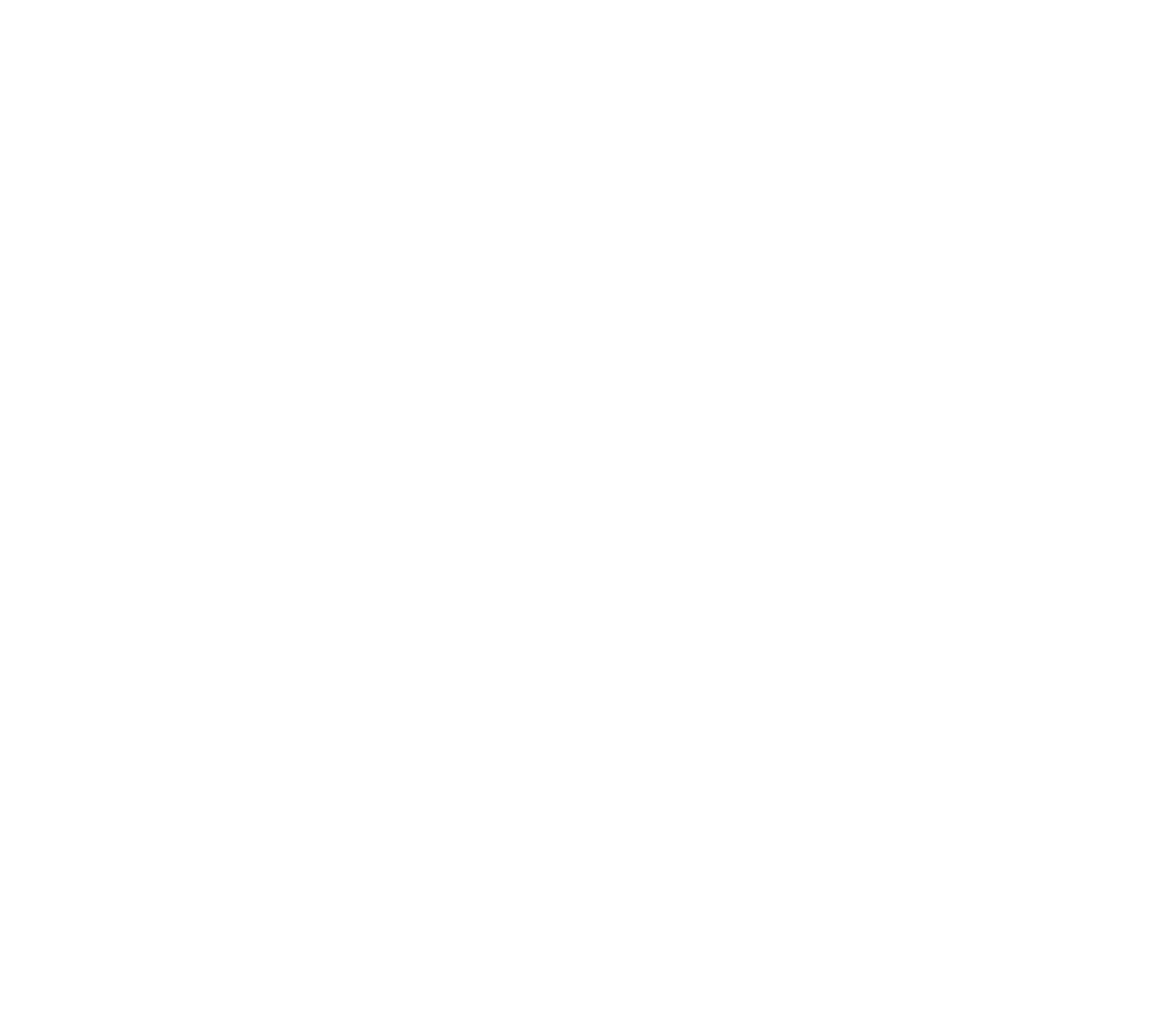
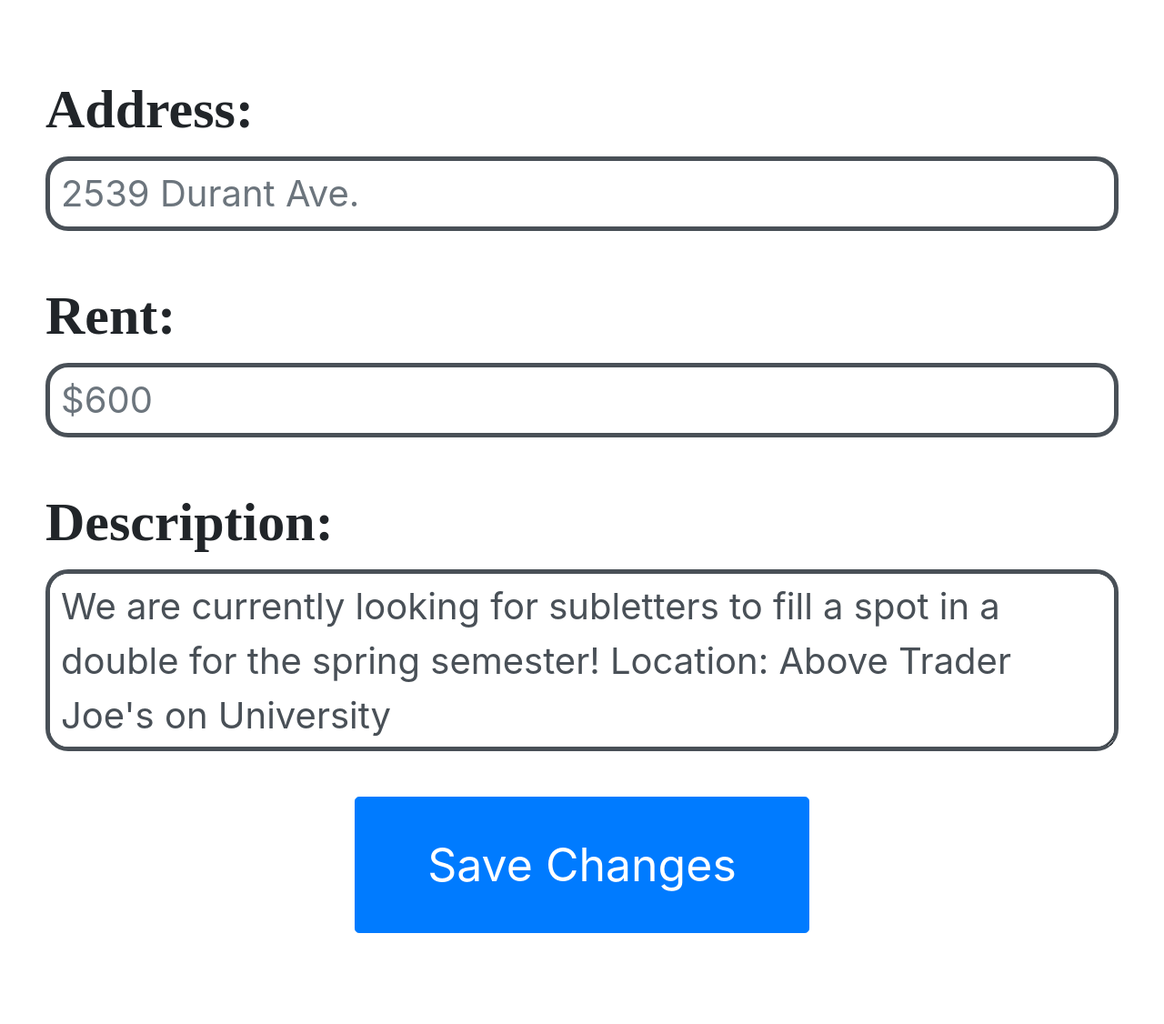
Before and after one commit to saahilchadha1/BearLodge, a Django app: page /listing/1 in a window 1280 px wide. Before the commit the part shown is empty. Shown: the part 646-1772 px from the top of the page at 91% size. Before the commit the page ends 800 px from the top, so only its background shows below. Run offline with Django 3.2, Linux system fonts and the light colour scheme; some libraries are stand-ins or nearby versions.

Commit message:
Completed listing_edit layout

```diff
--- a/draw/templates/draw/listing_edit.html
+++ b/draw/templates/draw/listing_edit.html
@@ -11,10 +11,101 @@
     <script type="text/javascript" src="{% static 'draw/vendor/paper/paper-full.min.js' %}"></script>
 
     <style type="text/css">
+
+    #p1 {
+        margin: 0;
+        margin-top: 188px;
+        margin-bottom: 20px;
+        text-align: center;
+
+        font-family: PT Sans Caption;
+        font-style: normal;
+        font-weight: bold;
+        font-size: 100px;
+        line-height: 39px;
+    }
+
+    .photo-container {
+        display: flex;
+        flex-direction: row;
+        justify-content: space-between;
+        padding: 50px;
+    }
+
+    .photo-reel {
+        margin-top: 50px;
+        height: 250px;
+        width: 250px;
+    }
+
+    .form-container {
+        display: flex;
+        flex-direction: column;
+        justify-content: flex-start;
+        padding:50px;
+    }
+
+    .form-text {
+        margin-top: 50px;
+        text-align: left;
+
+        font-family: PT Sans Caption;
+        font-style: normal;
+        font-weight: bold;
+        font-size: 60px;
+        line-height: 39px;
+    }
+
+    .form-control {
+        font-size: 40px;
+        border-radius: 25px;
+        border: 5px solid;
+    }
+
+    #description {
+        height: 25vh;
+    }
+
+    .btn-lg {
+        height: 150px;
+        width: 500px;
+        font-size: 50px;
+    }
+
     </style>
+
+    <script>
+        var link = window.location.href;
+        var reqId = link.split('/')[link.split('/').length - 1];
+    </script>
 
 </head>
 <body>
+    <p id="p1">Add Photos</p>
+    <div class="photo-container">
+        <img class="photo-reel" src="https://drive.google.com/uc?id=17TkigL_LYT2zAUkkjgS-_CGIvbh0TVTK" />
+        <img class="photo-reel" src="https://drive.google.com/uc?id=1TegF4GTy78rK6xnrcH57_UQIeshtKm--" />
+        <img class="photo-reel" src="https://www.iconsdb.com/icons/preview/blue/camera-4-xxl.png" />
+    </div>
+
+    <div class="form-container">
+        <form>
+            <label class="form-text" for="address">Address:</label><br>
+            <input class="form-control" type="text" id="address" name="address" placeholder="2539 Durant Ave."><br>
+
+            <label class="form-text" for="rent">Rent:</label><br>
+            <input class="form-control" type="text" id="rent" name="rent" placeholder="$600"><br>
+
+            <label class="form-text" for="description">Description:</label><br>
+            <textarea class="form-control" id="description" name="description">We are currently looking for subletters to fill a spot in a double for the spring semester! Location: Above Trader Joe's on University</textarea>
+
+            <div class="photo-container" style="justify-content: center;">
+                <button id="submit-button" class="btn btn-primary btn-lg" type="submit" value="Submit">Save Changes</button>
+            </div>
+        </form>
+    </div>
+
+
 </body>
 
 </html>
```
